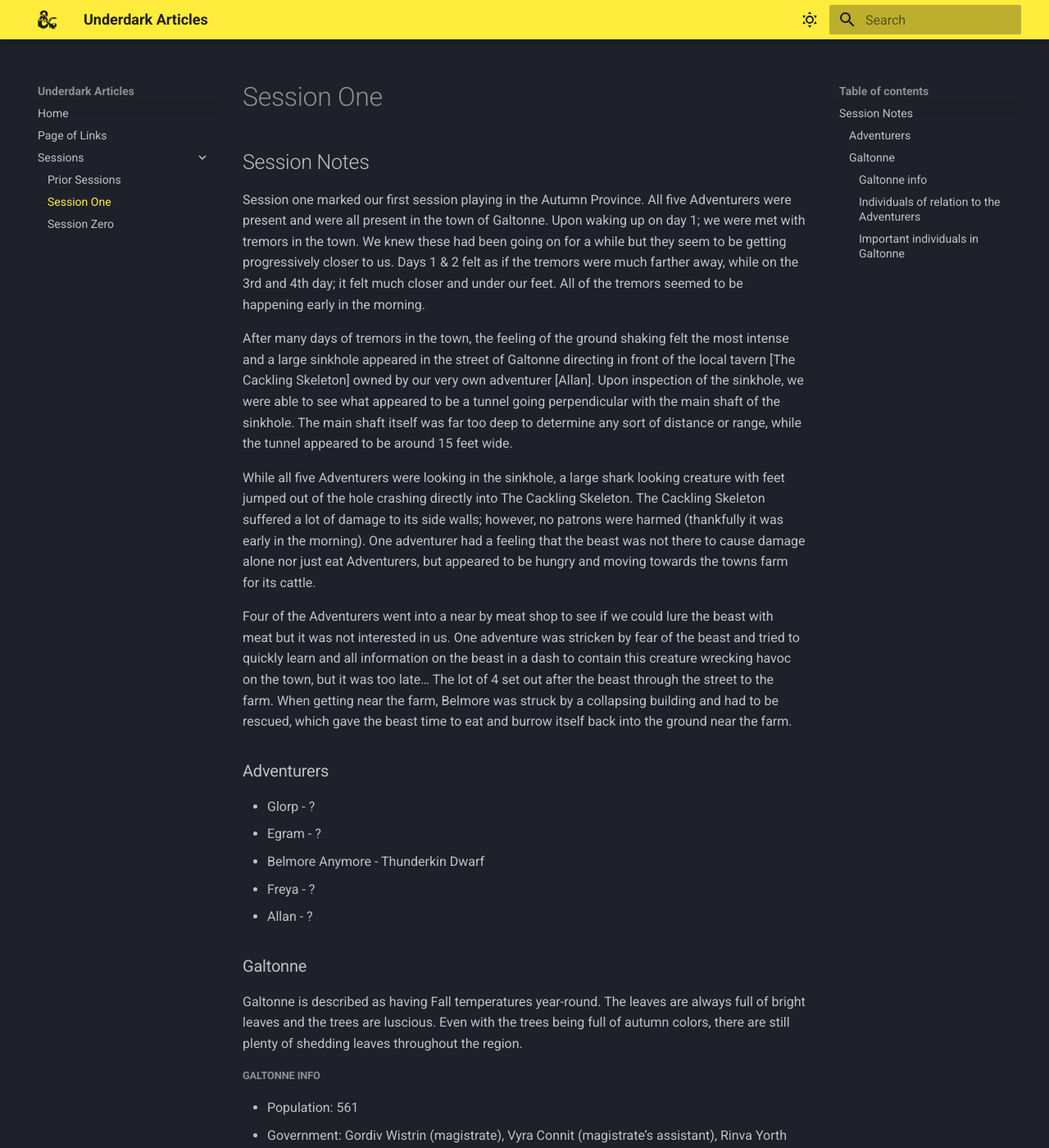
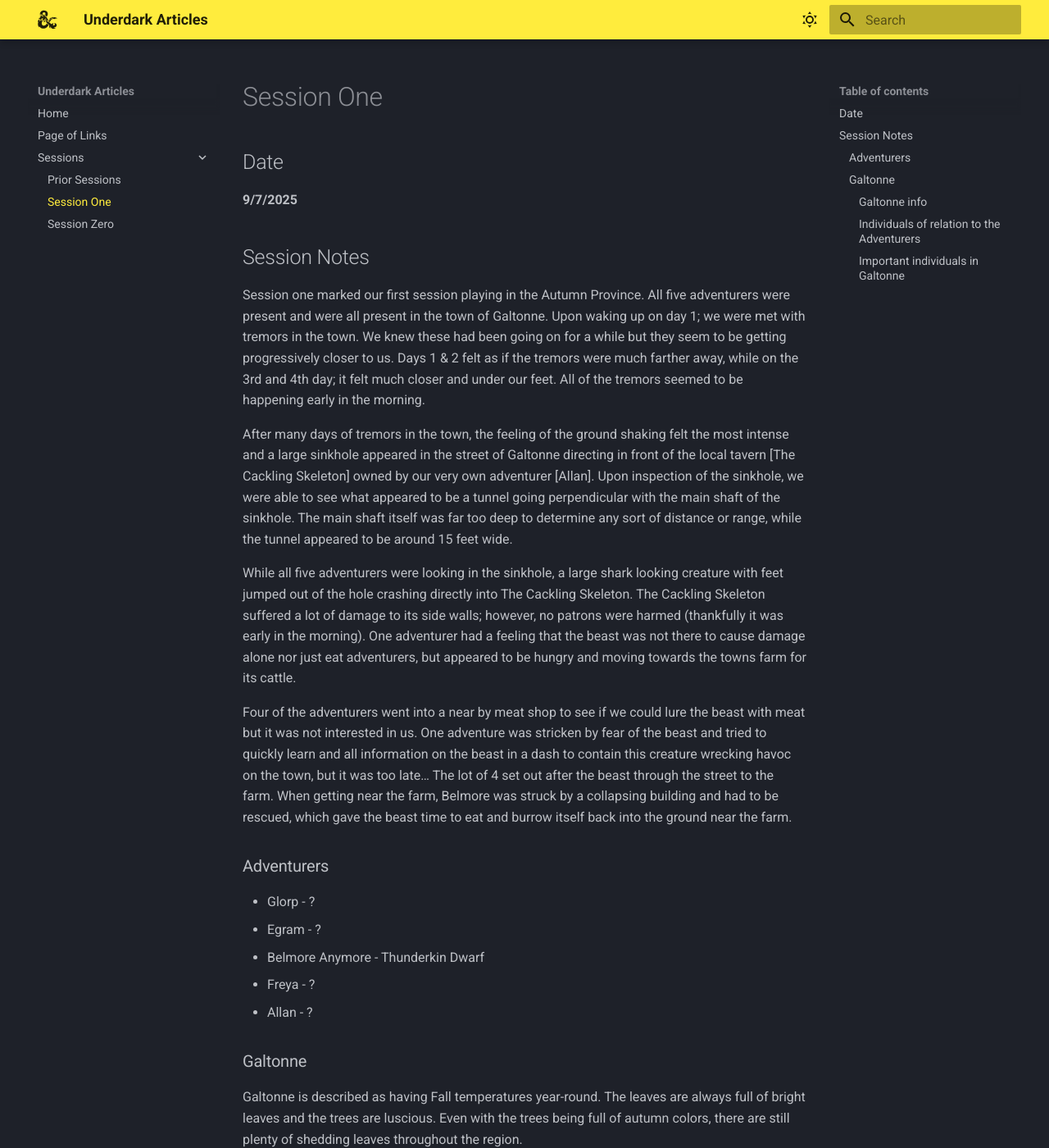
Before and after one commit to underdarkarticles/underdarkarticles.com, an MkDocs documentation site: the page built from docs/sessions/session-one.md, in a window 1280 px wide and 1400 px high. Shown: the whole window at 82% size. Built offline with MkDocs 1.6.1 and Material for MkDocs 9.7.7, drawn with Linux system fonts in a browser that asks for light colours.

```diff
--- a/docs/sessions/session-one.md
+++ b/docs/sessions/session-one.md
@@ -1,13 +1,17 @@
 # Session One
 
+## Date
+
+**9/7/2025**
+
 ## Session Notes
-Session one marked our first session playing in the Autumn Province. All five Adventurers were present and were all present in the town of Galtonne. Upon waking up on day 1; we were met with tremors in the town. We knew these had been going on for a while but they seem to be getting progressively closer to us. Days 1 & 2 felt as if the tremors were much farther away, while on the 3rd and 4th day; it felt much closer and under our feet. All of the tremors seemed to be happening early in the morning.
+Session one marked our first session playing in the Autumn Province. All five adventurers were present and were all present in the town of Galtonne. Upon waking up on day 1; we were met with tremors in the town. We knew these had been going on for a while but they seem to be getting progressively closer to us. Days 1 & 2 felt as if the tremors were much farther away, while on the 3rd and 4th day; it felt much closer and under our feet. All of the tremors seemed to be happening early in the morning.
 
 After many days of tremors in the town, the feeling of the ground shaking felt the most intense and a large sinkhole appeared in the street of Galtonne directing in front of the local tavern [The Cackling Skeleton] owned by our very own adventurer [Allan]. Upon inspection of the sinkhole, we were able to see what appeared to be a tunnel going perpendicular with the  main shaft of the sinkhole. The main shaft itself was far too deep to determine any sort of distance or range, while the tunnel appeared to be around 15 feet wide.
 
-While all five Adventurers were looking in the sinkhole, a large shark looking creature with feet jumped out of the hole crashing directly into The Cackling Skeleton. The Cackling Skeleton suffered a lot of damage to its side walls; however, no patrons were harmed (thankfully it was early in the morning). One adventurer had a feeling that the beast was not there to cause damage alone nor just eat Adventurers, but appeared to be hungry and moving towards the towns farm for its cattle.
+While all five adventurers were looking in the sinkhole, a large shark looking creature with feet jumped out of the hole crashing directly into The Cackling Skeleton. The Cackling Skeleton suffered a lot of damage to its side walls; however, no patrons were harmed (thankfully it was early in the morning). One adventurer had a feeling that the beast was not there to cause damage alone nor just eat adventurers, but appeared to be hungry and moving towards the towns farm for its cattle.
 
-Four of the Adventurers went into a near by meat shop to see if we could lure the beast with meat but it was not interested in us. One adventure was stricken by fear of the beast and tried to quickly learn and all information on the beast in a dash to contain this creature wrecking havoc on the town, but it was too late… The lot of 4 set out after the beast through the street to the farm. When getting near the farm, Belmore was struck by a collapsing building and had to be rescued, which gave the beast time to eat and burrow itself back into the ground near the farm.
+Four of the adventurers went into a near by meat shop to see if we could lure the beast with meat but it was not interested in us. One adventure was stricken by fear of the beast and tried to quickly learn and all information on the beast in a dash to contain this creature wrecking havoc on the town, but it was too late… The lot of 4 set out after the beast through the street to the farm. When getting near the farm, Belmore was struck by a collapsing building and had to be rescued, which gave the beast time to eat and burrow itself back into the ground near the farm.
 
 
 ### Adventurers
```
Also changed, not shown: docs/links.md (+5 -0 lines), docs/sessions/prior-sessions.md (+1 -0 lines), docs/sessions/session-zero.md (+4 -0 lines).
